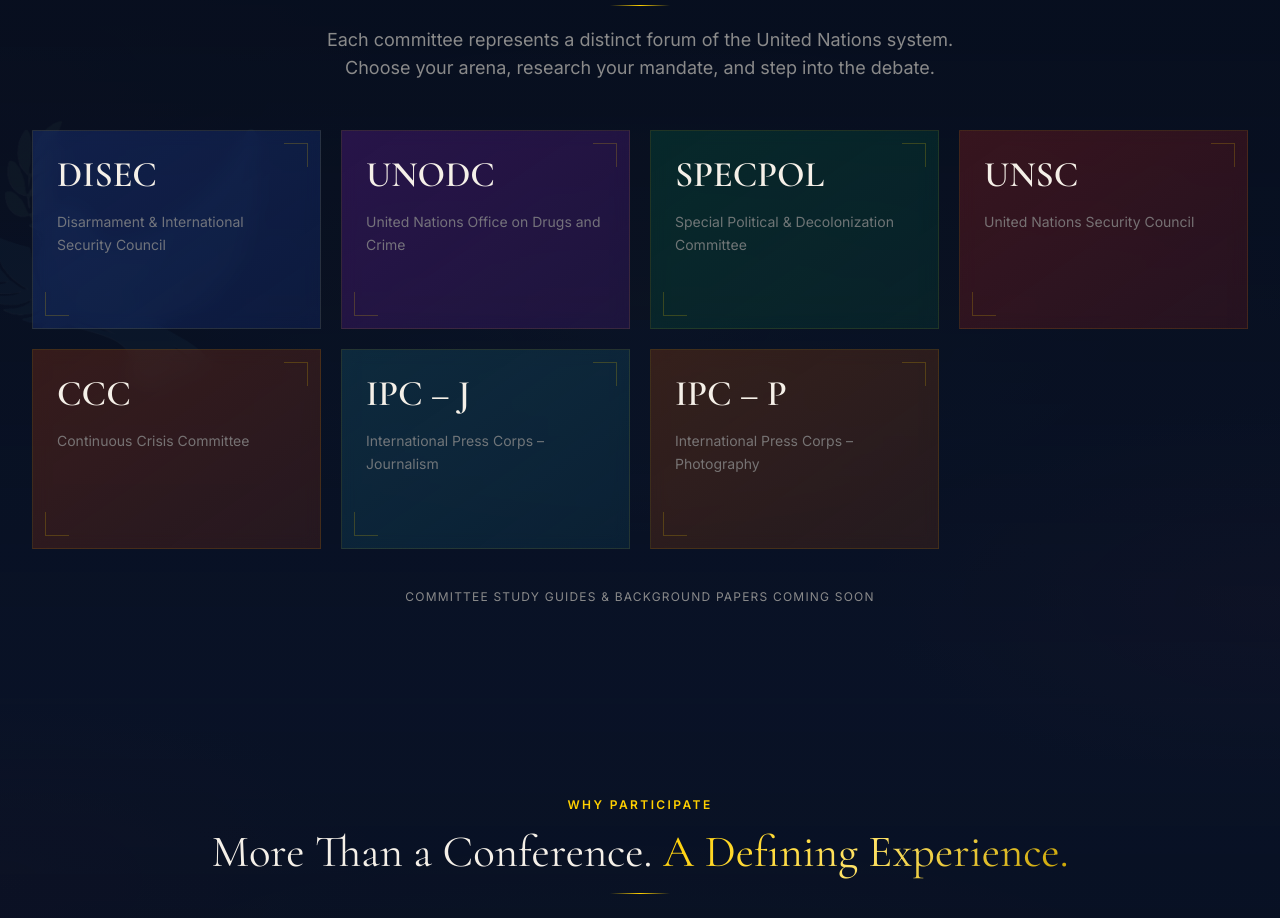
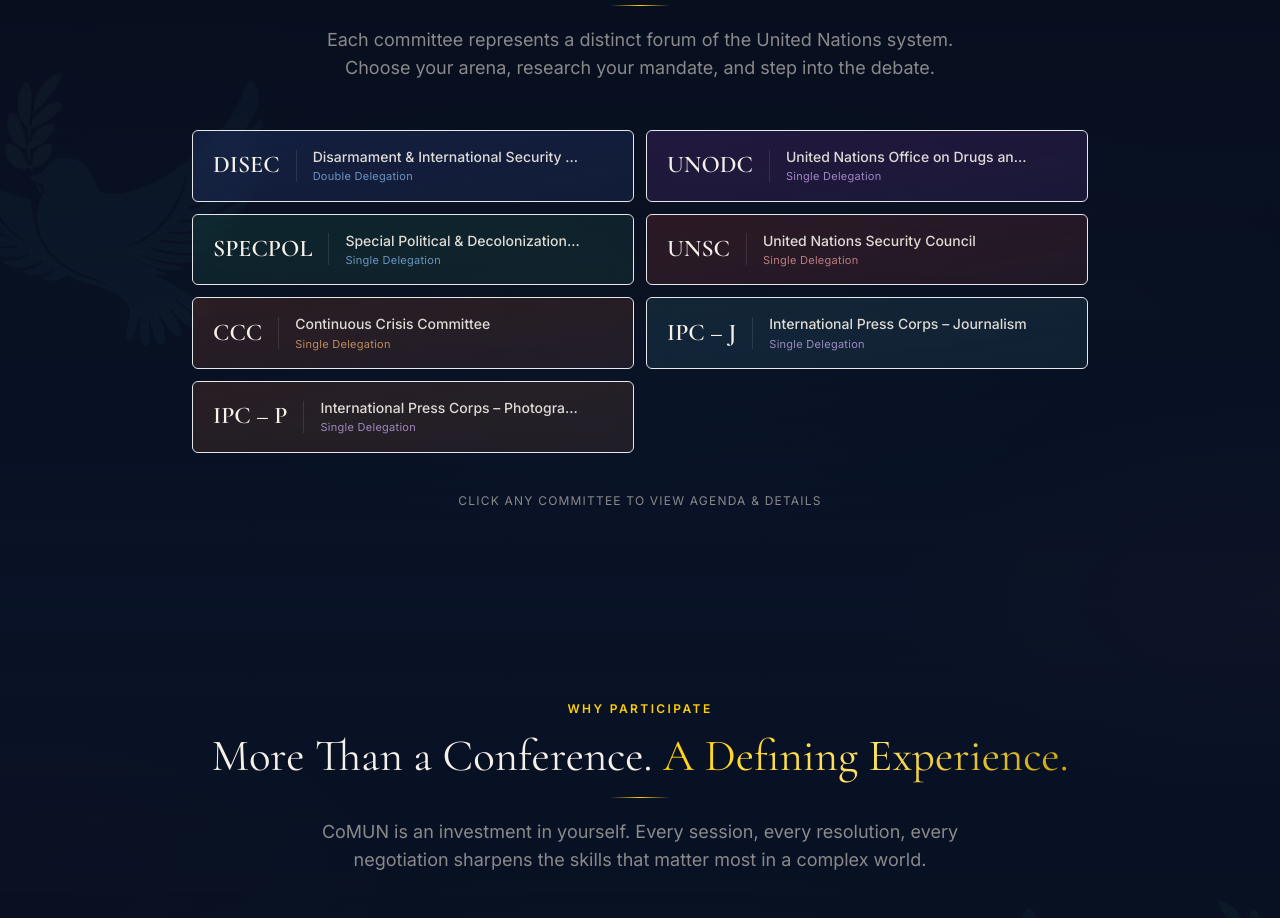
Before and after one commit to ShettyBro/phase-one-webapp-freelancing, a React (Vite) app: page / in a window 1280 px wide. Shown: the part 2880-3798 px from the top of the page. Built offline with nearby package versions, Linux system fonts and the light colour scheme; no server answers.

Commit message:
Fix FAQ nav: eager-load FAQSection so #faq always in DOM; add FAQ to SECTION_MAP; redesign CommitteeCard to compact horizontal rows; 2-col committee grid

```diff
--- a/src/components/layout/CommitteesSection.tsx
+++ b/src/components/layout/CommitteesSection.tsx
@@ -39,14 +39,10 @@
           subtitle="Each committee represents a distinct forum of the United Nations system. Choose your arena, research your mandate, and step into the debate."
         />
 
-        {/* Committee Grid */}
-        <div className="grid grid-cols-1 sm:grid-cols-2 lg:grid-cols-3 xl:grid-cols-4 gap-4 lg:gap-5">
-          {COMMITTEES.slice(0, 4).map((c, i) => (
+        {/* Committee list — compact horizontal rows */}
+        <div className="max-w-4xl mx-auto grid grid-cols-1 md:grid-cols-2 gap-3">
+          {COMMITTEES.map((c, i) => (
             <CommitteeCard key={c.code} committee={c} index={i} onClick={() => setSelectedCommittee(c)} />
-          ))}
-          {/* Bottom row: last 3 */}
-          {COMMITTEES.slice(4).map((c, i) => (
-            <CommitteeCard key={c.code} committee={c} index={i + 4} onClick={() => setSelectedCommittee(c)} />
           ))}
         </div>
 
@@ -58,7 +54,7 @@
           transition={{ duration: 0.6, delay: 0.5 }}
           className="text-center font-sans text-xs text-comun-muted tracking-widest uppercase mt-10"
         >
-          Committee study guides & background papers coming soon
+          Click any committee to view agenda &amp; details
         </motion.p>
       </div>
 
--- a/src/components/layout/Navbar.tsx
+++ b/src/components/layout/Navbar.tsx
@@ -16,6 +16,7 @@
   { label: 'About',      sectionId: 'about' },
   { label: 'Committees', sectionId: 'committees' },
   { label: 'Resources',  sectionId: 'resources' },
+  { label: 'FAQ',        sectionId: 'faq' },
   { label: 'Contact',    sectionId: 'contact' },
 ];
 
--- a/src/components/ui/CommitteeCard.tsx
+++ b/src/components/ui/CommitteeCard.tsx
@@ -1,6 +1,15 @@
 import React from 'react';
 import { motion } from 'framer-motion';
+import { ChevronRight } from 'lucide-react';
 import type { Committee } from '../../data/comun';
+
+// ─── Format badge colours ─────────────────────────────────────────────────
+const categoryAccent: Record<Committee['category'], string> = {
+  General:  'text-blue-300',
+  Security: 'text-red-300',
+  Crisis:   'text-orange-300',
+  Special:  'text-purple-300',
+};
 
 // ─── Committee Card ───────────────────────────────────────────────────────
 interface CommitteeCardProps {
@@ -10,61 +19,59 @@
 }
 
 export const CommitteeCard: React.FC<CommitteeCardProps> = ({ committee, index, onClick }) => (
-  <motion.div
-    initial={{ opacity: 0, y: 28 }}
+  <motion.button
+    type="button"
+    onClick={onClick}
+    initial={{ opacity: 0, y: 24 }}
     whileInView={{ opacity: 1, y: 0 }}
     viewport={{ once: true, margin: '-60px' }}
     transition={{
-      duration: 0.65,
-      delay: 0.07 * (index % 4),
+      duration: 0.55,
+      delay: 0.06 * (index % 4),
       ease: [0.22, 1, 0.36, 1],
     }}
-    whileHover={{ y: -6, scale: 1.015, transition: { duration: 0.25, ease: 'easeOut' } }}
-    onClick={onClick}
-    className={`
-      relative group cursor-pointer overflow-hidden
-      bg-gradient-to-br ${committee.color}
-      border border-comun-gold/10 hover:border-comun-gold/50 hover:shadow-[0_0_30px_rgba(255,208,0,0.15)]
-      transition-all duration-300
-    `}
-    style={{ backdropFilter: 'blur(8px)' }}
+    whileHover={{ y: -4, scale: 1.01 }}
+    whileTap={{ scale: 0.98 }}
+    className="group relative w-full text-left overflow-hidden rounded-md cursor-pointer
+      border border-white/8 hover:border-comun-gold/50
+      hover:shadow-[0_0_28px_rgba(255,208,0,0.12)]
+      transition-all duration-300"
+    style={{ backdropFilter: 'blur(10px)', background: 'rgba(255,255,255,0.03)' }}
   >
-    {/* Top gold accent line */}
-    <div className="absolute top-0 left-0 right-0 h-px bg-gradient-to-r from-transparent via-comun-gold/50 to-transparent opacity-0 group-hover:opacity-100 transition-opacity duration-300" />
+    {/* Gold top accent line */}
+    <div className="absolute top-0 left-0 right-0 h-[2px] bg-gradient-to-r from-transparent via-comun-gold/0 to-transparent group-hover:via-comun-gold/60 transition-all duration-500" />
 
-    {/* Corner decoration */}
-    <div className="absolute top-3 right-3 w-6 h-6 border-t border-r border-comun-gold/20 group-hover:border-comun-gold/50 transition-colors duration-300" />
-    <div className="absolute bottom-3 left-3 w-6 h-6 border-b border-l border-comun-gold/20 group-hover:border-comun-gold/50 transition-colors duration-300" />
+    {/* Background gradient based on committee colour */}
+    <div className={`absolute inset-0 bg-gradient-to-br ${committee.color} opacity-60`} />
 
-    {/* Hover glow */}
-    <div className="absolute inset-0 bg-comun-gold/0 group-hover:bg-comun-gold/3 transition-colors duration-400" />
-
-    <div className="relative p-6 flex flex-col gap-4">
-      {/* Code */}
-      <div className="flex items-start justify-between gap-3">
-        <h3 className="font-serif-display text-3xl md:text-4xl font-semibold text-comun-white group-hover:text-gold-gradient transition-all duration-300">
+    {/* Content */}
+    <div className="relative flex items-center gap-4 px-5 py-4">
+      {/* Code block */}
+      <div className="flex-shrink-0">
+        <span className="font-serif-display text-2xl font-semibold text-comun-white group-hover:text-comun-gold transition-colors duration-300 leading-none">
           {committee.name}
-        </h3>
+        </span>
       </div>
 
-      {/* Full name */}
-      <p className="font-sans text-sm text-comun-muted/80 leading-relaxed group-hover:text-comun-muted transition-colors duration-300">
-        {committee.fullName}
-      </p>
+      {/* Divider */}
+      <div className="w-px h-8 bg-white/10 flex-shrink-0" />
 
-      {/* CTA Arrow */}
-      <div className="flex items-center gap-2 mt-auto pt-2">
-        <span className="font-sans text-xs font-medium tracking-widest uppercase text-comun-gold/0 group-hover:text-comun-gold/80 transition-all duration-300">
-          Learn More
-        </span>
-        <motion.span
-          className="text-comun-gold/0 group-hover:text-comun-gold/80 transition-colors duration-300"
-          animate={{ x: [0, 4, 0] }}
-          transition={{ duration: 1.5, repeat: Infinity, ease: 'easeInOut' }}
-        >
-          →
-        </motion.span>
+      {/* Full name + format */}
+      <div className="flex-1 min-w-0">
+        <p className="font-sans text-sm font-medium text-comun-white/90 leading-snug truncate">
+          {committee.fullName}
+        </p>
+        {committee.format && (
+          <p className={`font-sans text-[11px] mt-0.5 ${categoryAccent[committee.category]} opacity-70 tracking-wide`}>
+            {committee.format}
+          </p>
+        )}
       </div>
+
+      {/* Arrow CTA */}
+      <ChevronRight
+        className="w-4 h-4 text-comun-gold/0 group-hover:text-comun-gold/80 flex-shrink-0 transition-all duration-300 group-hover:translate-x-0.5"
+      />
     </div>
-  </motion.div>
+  </motion.button>
 );
--- a/src/pages/HomePage.tsx
+++ b/src/pages/HomePage.tsx
@@ -9,7 +9,8 @@
 const ResourcesSection    = lazy(() => import('../components/layout/ResourcesSection'));
 const VideoSection        = lazy(() => import('../components/layout/VideoSection'));
 const RegistrationSection = lazy(() => import('../components/layout/RegistrationSection'));
-const FAQSection          = lazy(() => import('../components/layout/FAQSection'));
+// FAQ is small and used in navbar — eager load so #faq is always in DOM
+import FAQSection from '../components/layout/FAQSection';
 const ContactSection      = lazy(() => import('../components/layout/ContactSection'));
 
 /**
@@ -49,9 +50,7 @@
       <RegistrationSection />
     </Suspense>
 
-    <Suspense fallback={<SectionSkeleton />}>
-      <FAQSection />
-    </Suspense>
+    <FAQSection />
 
     <Suspense fallback={<SectionSkeleton />}>
       <ContactSection />
```
